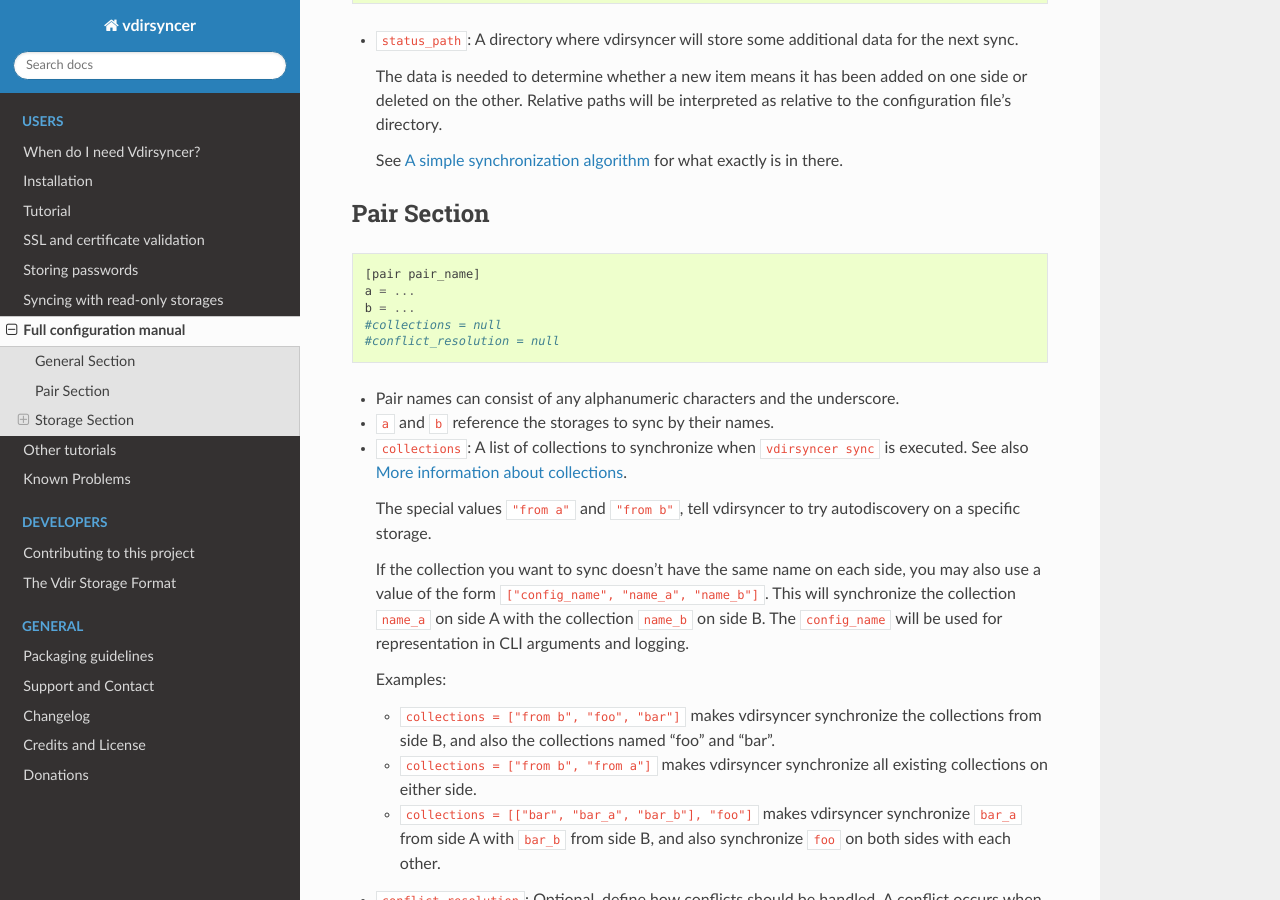
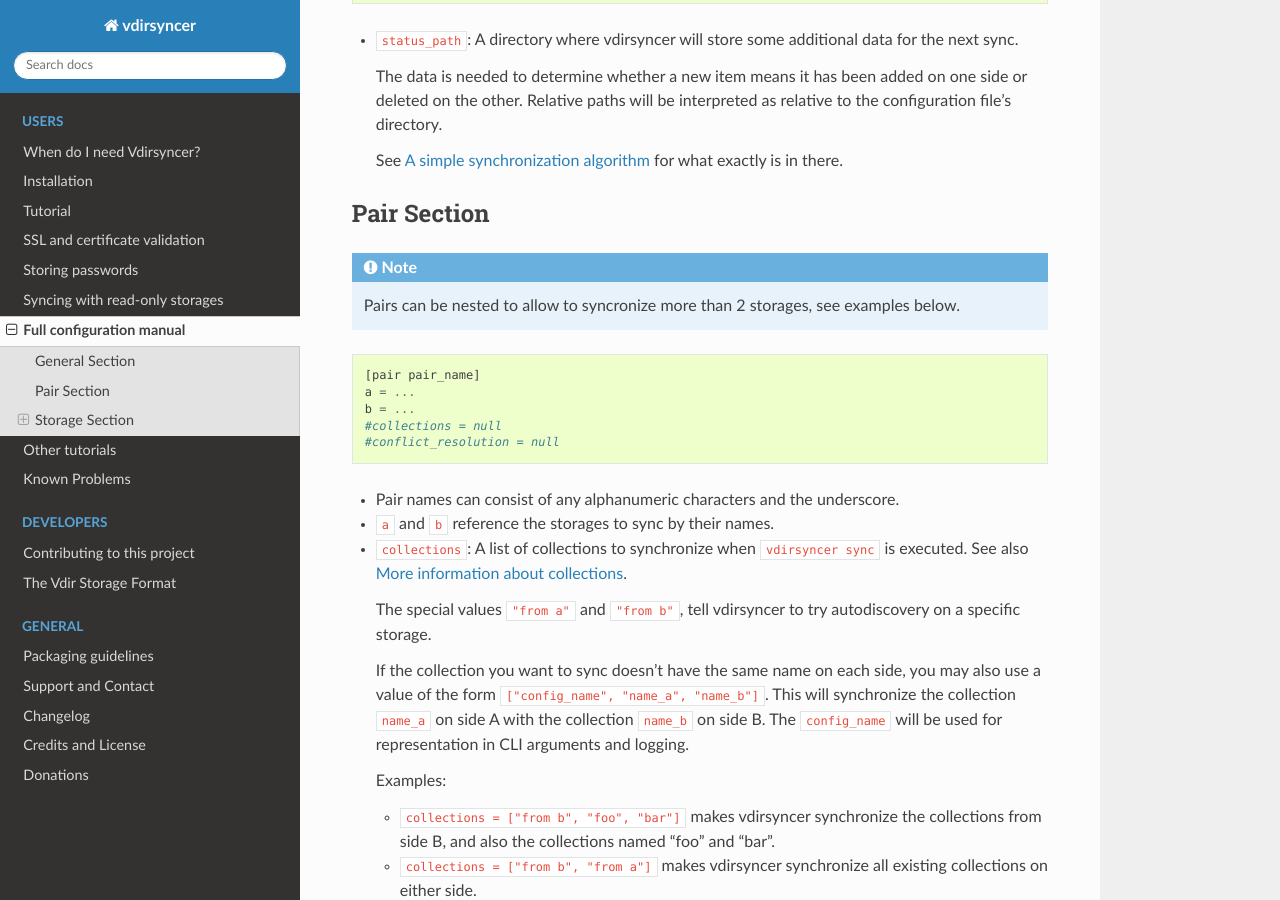
Before and after one commit to pimutils/vdirsyncer, a Sphinx documentation site: the page built from docs/config.rst, in a window 1280 px wide and 900 px high, scrolled down 578 px. Built offline with Sphinx 7.4.7 and the Read the Docs theme 2.0.0, drawn with Linux system fonts in a browser that asks for light colours.

Commit message:
add nested pairs

```diff
--- a/docs/config.rst
+++ b/docs/config.rst
@@ -44,6 +44,11 @@ General Section
 
 Pair Section
 ============
+
+.. note::
+
+    Pairs can be nested to allow to syncronize more than 2 storages, see
+    examples below.
 
 ::
 
```
